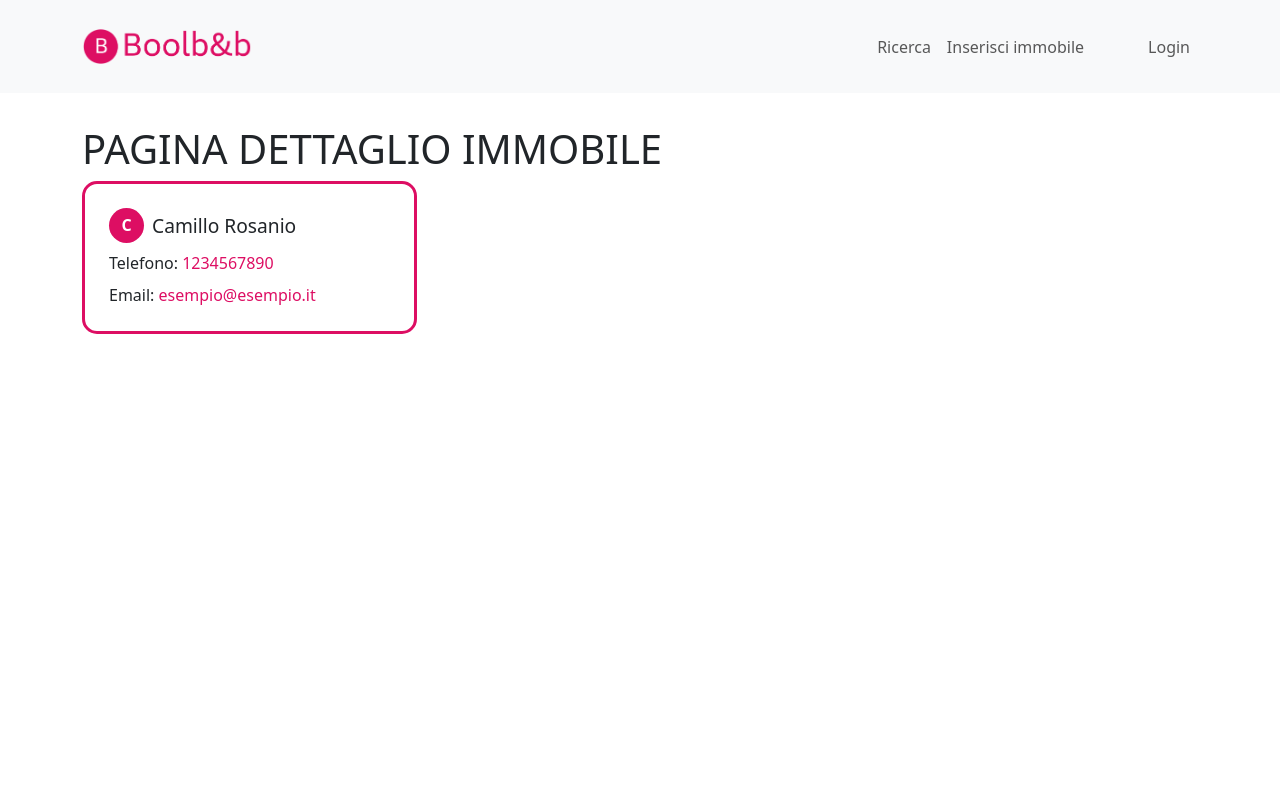
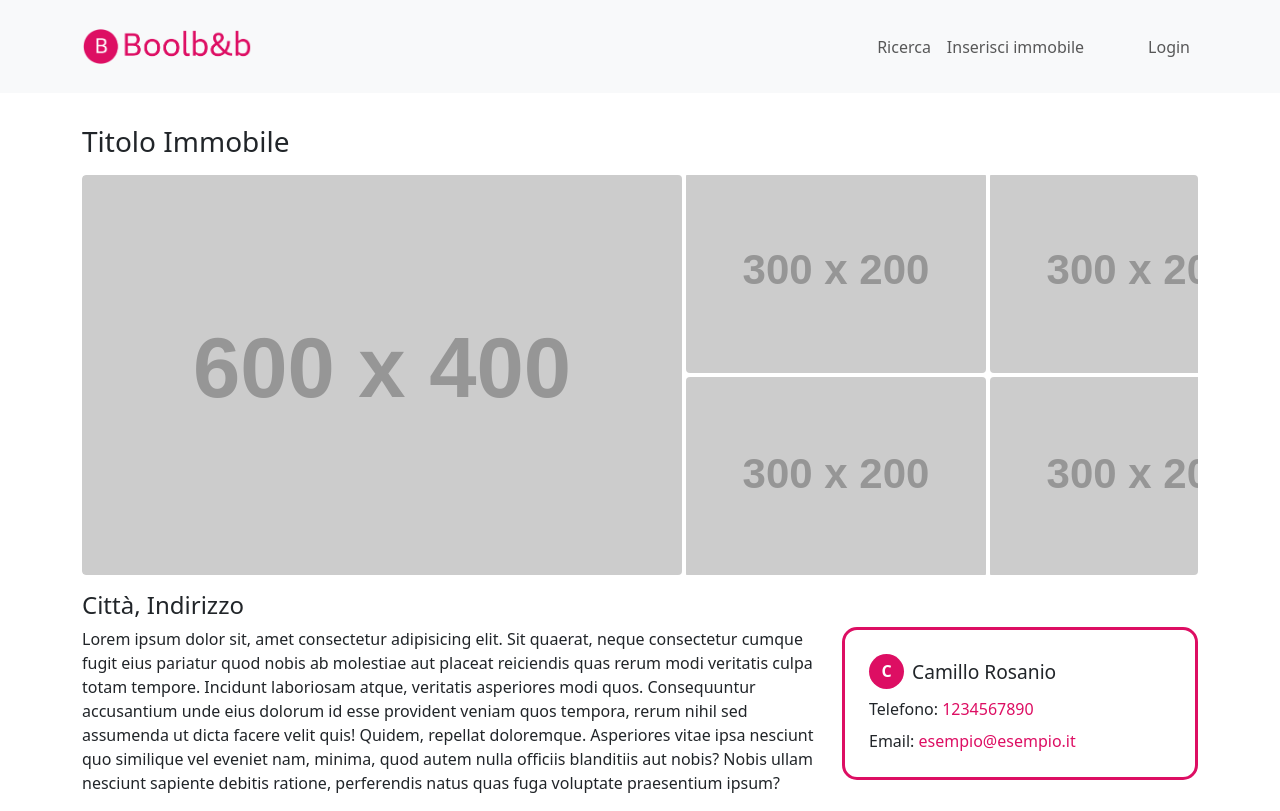
Before and after one commit to BrigitteFlores16/progetto-boolbnb, a React (Vite) app: page /1 in a window 1280 px wide. Built offline with nearby package versions, Linux system fonts and the light colour scheme.

Commit message:
fix:pagina dettaglio immobile statica

```diff
--- a/src/Pages/ImmobileShowPage.jsx
+++ b/src/Pages/ImmobileShowPage.jsx
@@ -1,14 +1,63 @@
 // COMPONENTS IMPORT
 import CardProprietario from "../components/CardProprietario";
-
 
 // COMPONENT EXPORT
 export default function ImmobileShowPage() {
   return (
     <>
       <div className="container">
-        <h1>PAGINA DETTAGLIO IMMOBILE</h1>
-
+        <h1 className="h3 mb-3">Titolo Immobile</h1>
+        <div className="image-container d-lg-flex align-items-center gap-1 rounded-1">
+          <div className="bigger-image-container">
+            <img
+              className="image-fluid rounded-1"
+              src="https://placehold.co/600x400"
+              alt=""
+            />
+          </div>
+          <div className="stacked-image-container d-none d-lg-flex flex-column gap-1 rounded-1">
+            <img
+              className="image-fluid rounded-1"
+              src="https://placehold.co/300x200"
+              alt=""
+            />
+            <img
+              className="image-fluid rounded-1"
+              src="https://placehold.co/300x200"
+              alt=""
+            />
+          </div>
+          <div className="stacked-image-container d-none d-lg-flex flex-column gap-1 rounded-1">
+            <img
+              className="image-fluid rounded-1"
+              src="https://placehold.co/300x200"
+              alt=""
+            />
+            <img
+              className="image-fluid rounded-1"
+              src="https://placehold.co/300x200"
+              alt=""
+            />
+          </div>
+        </div>
+        <h2 className="h4 mt-3">Città, Indirizzo</h2>
+        <div className="row">
+          <div className="col-12 col-md-8">
+            <p>
+              Lorem ipsum dolor sit, amet consectetur adipisicing elit. Sit
+              quaerat, neque consectetur cumque fugit eius pariatur quod nobis
+              ab molestiae aut placeat reiciendis quas rerum modi veritatis
+              culpa totam tempore. Incidunt laboriosam atque, veritatis
+              asperiores modi quos. Consequuntur accusantium unde eius dolorum
+              id esse provident veniam quos tempora, rerum nihil sed assumenda
+              ut dicta facere velit quis! Quidem, repellat doloremque.
+              Asperiores vitae ipsa nesciunt quo similique vel eveniet nam,
+              minima, quod autem nulla officiis blanditiis aut nobis? Nobis
+              ullam nesciunt sapiente debitis ratione, perferendis natus quas
+              fuga voluptate praesentium ipsum?
+            </p>
+          </div>
+          <div className="col-12 col-md-4">
             <CardProprietario
               id="1"
               email="esempio@esempio.it"
@@ -17,6 +66,8 @@ export default function ImmobileShowPage() {
               cognome="Rosanio"
             />
           </div>
+        </div>
+      </div>
     </>
   );
 }
--- a/src/assets/css/index.css
+++ b/src/assets/css/index.css
@@ -138,8 +138,6 @@ nav .nav-toggler:hover {
   background-color: #d32f2f;
 }
 
-
-
 /******************************************
 # CARD PROPRIETARIO
 ******************************************/
@@ -148,10 +146,9 @@ nav .nav-toggler:hover {
   display: flex;
   flex-direction: column;
   padding: 1.5rem;
-  width: 30%;
   border-radius: 15px;
-  border: 3px solid #DD0E63;
-  gap: .5rem;
+  border: 3px solid #dd0e63;
+  gap: 0.5rem;
 
   /* RESET */
   box-sizing: border-box;
@@ -162,7 +159,7 @@ nav .nav-toggler:hover {
 
 .cardProprietario.profilo {
   display: flex;
-  gap: .5rem;
+  gap: 0.5rem;
   align-items: center;
 }
 
@@ -173,7 +170,7 @@ nav .nav-toggler:hover {
   color: white;
   width: 35px;
   aspect-ratio: 1;
-  background-color: #DD0E63;
+  background-color: #dd0e63;
   border-radius: 100%;
 }
 
@@ -192,11 +189,10 @@ nav .nav-toggler:hover {
 }
 
 .cardProprietario.contattiInfo {
-  color: #DD0E63;
+  color: #dd0e63;
   cursor: pointer;
   text-decoration: none;
 }
-
 
 /******************************************
 # DEBUG
@@ -208,3 +204,15 @@ nav .nav-toggler:hover {
   padding: 1.5rem;
   border: 1px solid red;
 }
+
+/* DETTAGLIO IMMOBILE */
+
+.image-container {
+  max-height: 400px;
+  min-width: 100%;
+  overflow: hidden;
+}
+
+.image-container .img {
+  object-fit: cover;
+}
```
Lines whose indentation alone changed are shown as unchanged.
